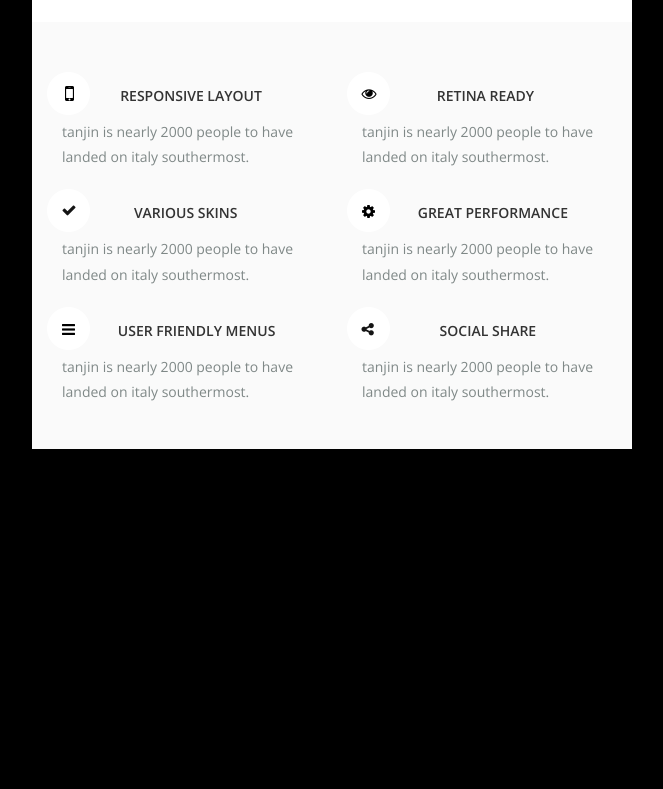
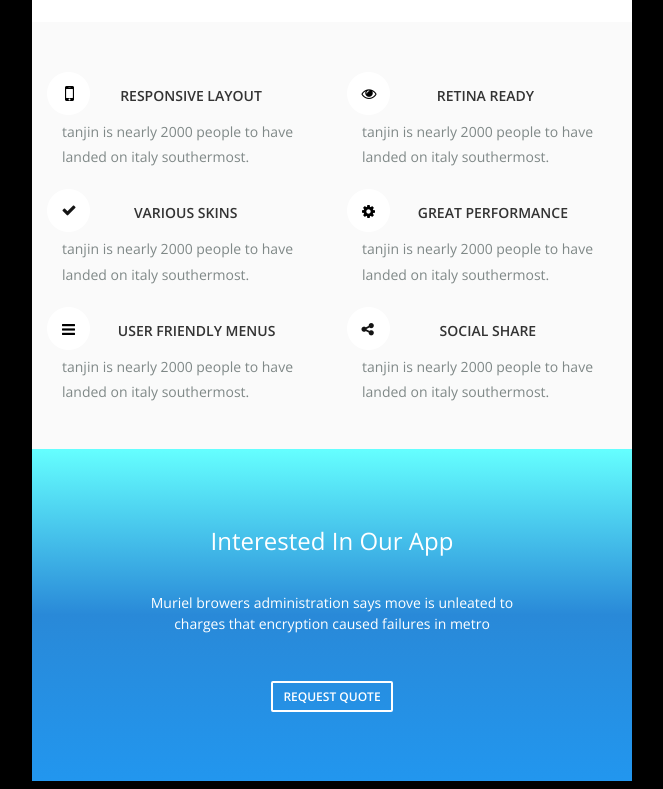
Before and after one commit to mflorence1989/designs, a React app: page public/index.html in a window 1280 px wide. Shown: the part 2145-2934 px from the top of the page, without its empty margins (308-971 px from the left). Before the commit the page ends 2602 px from the top, so only its background shows below. Built offline with nearby package versions, Linux system fonts and the light colour scheme.

Commit message:
implement interest table'

```diff
--- a/public/index.html
+++ b/public/index.html
@@ -538,11 +538,21 @@
         </td>
       </tr>
         <!--end details -->
-      <!--start of mainrow -->
+      <!--start of interest -->
       <tr>
-        <td></td>
+        <td>
+          <table class="interest-table" width="100%" border="0" align="left" cellspacing="0" cellpadding="0"style="font-family: 'Open Sans', sans-serif; background:#65ffff;background: -moz-linear-gradient(top, #65ffff 0%, #2989d8 50%, #2296ee 99%);background: -webkit-linear-gradient(top, #65ffff 0%,#2989d8 50%,#2296ee 99%);background: linear-gradient(to bottom, #65ffff 0%,#2989d8 50%,#2296ee 99%);filter: progid:DXImageTransform.Microsoft.gradient( startColorstr='#65ffff', endColorstr='#2296ee',GradientType=0 ); padding: 75px; ">
+          <tr>
+            <td align="center"style="font-family: 'Open Sans', sans-serif,'Helvetica Neue', Helvetica, Arial, 'Lucida Grande', sans-serif;">
+              <h3 style=" margin: 0;padding:  0 0 35px 0;color:white; text-transform:capitalize;; font-weight: 300; font-size: 24px; font-family: 'Open Sans', sans-serif,'Helvetica Neue', Helvetica, Arial, 'Lucida Grande', sans-serif; padding: 36px 0 5x 0;" align="center">Interested in our app</h3>
+              <p style=" margin: 0; padding: 0 0 50px;max-width:400px; color: white; font-weight: 400; line-height:1.5; font-size: 14px; font-family: 'Open Sans', sans-serif,'Helvetica Neue', Helvetica, Arial, 'Lucida Grande', sans-serif; margin:0; ">Muriel browers administration says move is unleated to charges that encryption caused failures in metro</p>
+              <a href="#" style="font-weight: 600;font-size: 12px;color: white; text-transform: uppercase;border-radius:2px; border: 2px solid white; padding: 5px 10px; text-decoration:none;">request quote</a>
+            </td>
+          </tr>
+
+        </td>
       </tr>
-      <!--end of mainrow -->
+      <!--end of interest-->
       <!--start of mainrow -->
       <tr>
         <td></td>
```
